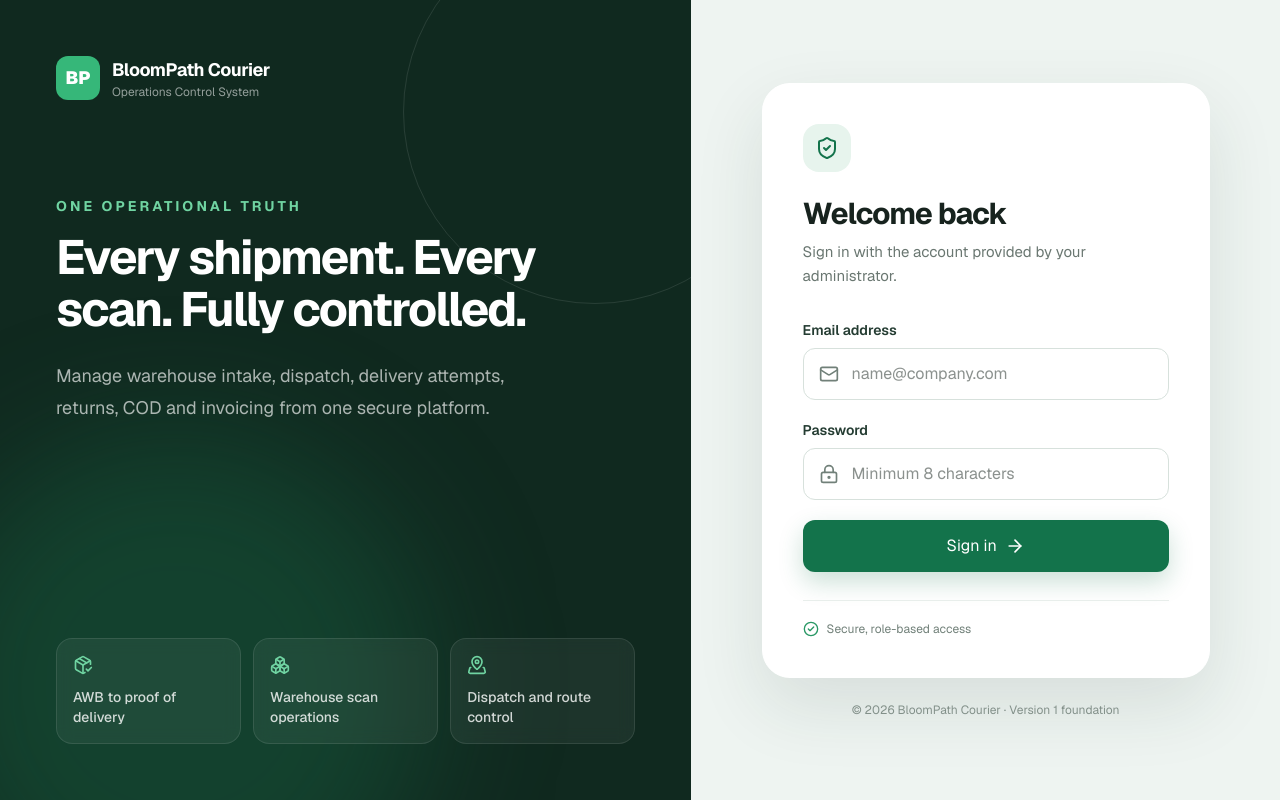
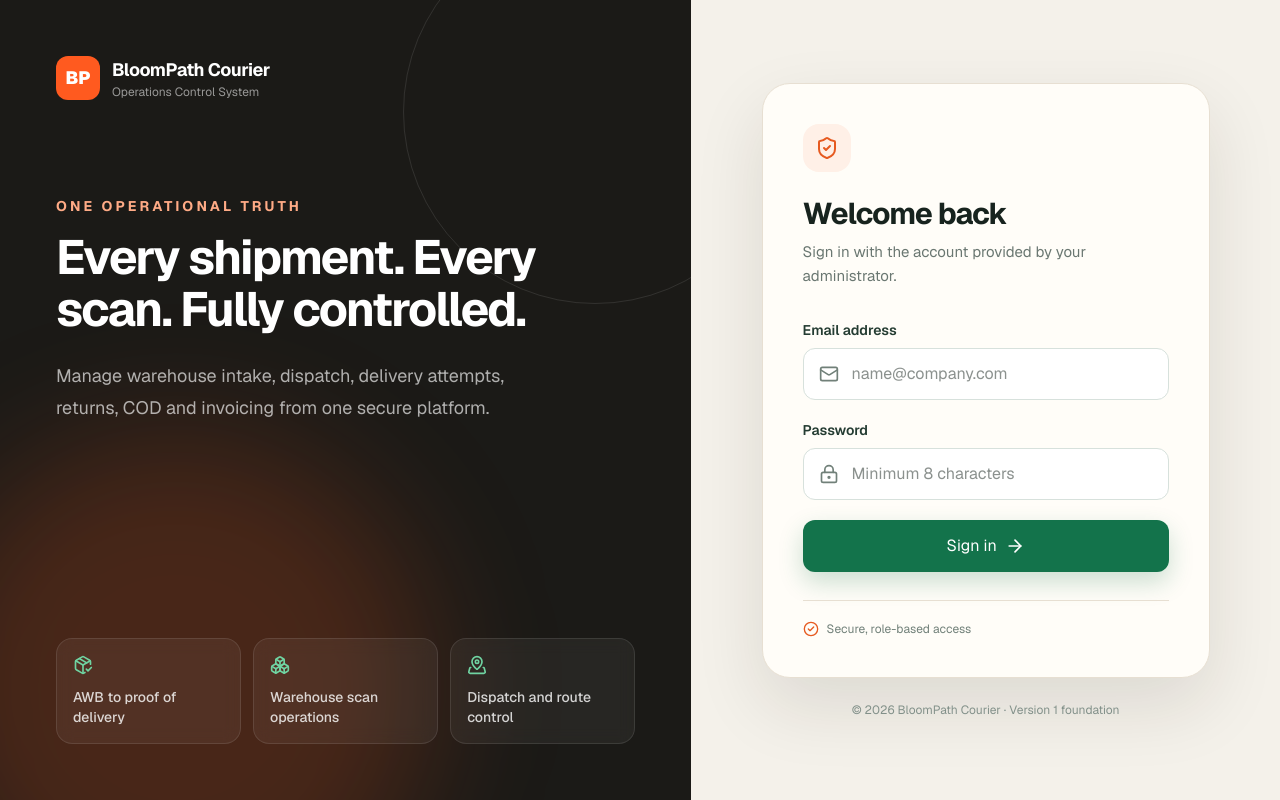
Before and after one commit to shahzad3378/bloompath-courier, a Next.js app: page /login in a window 1280 px wide. Built offline with nearby package versions, Linux system fonts and the light colour scheme; no server answers.

Commit message:
Redesign BloomPath Courier login with charcoal orange and cream visual language

```diff
--- a/src/app/login/page.tsx
+++ b/src/app/login/page.tsx
@@ -18,17 +18,17 @@ export default async function LoginPage({ searchParams }: { searchParams: Promis
   const portalName = isFastDrop ? "Shipper Portal" : "Operations Control System";
 
   return (
-    <main className={`grid min-h-screen lg:grid-cols-[1.08fr_0.92fr] ${isFastDrop ? "bg-white" : "bg-[#eef4f1]"}`}>
-      <section className={`relative hidden overflow-hidden p-14 lg:flex lg:flex-col lg:justify-between ${isFastDrop ? "border-r border-[#dce4ef] bg-white text-[#17231e]" : "bg-[#10291f] text-white"}`}>
+    <main className={`grid min-h-screen lg:grid-cols-[1.08fr_0.92fr] ${isFastDrop ? "bg-white" : "bg-[#f4f1ea]"}`}>
+      <section className={`relative hidden overflow-hidden p-14 lg:flex lg:flex-col lg:justify-between ${isFastDrop ? "border-r border-[#dce4ef] bg-white text-[#17231e]" : "bg-[#1b1a17] text-white"}`}>
         <div className={`absolute -right-24 -top-20 size-96 rounded-full border ${isFastDrop ? "border-[#174ea6]/10" : "border-white/10"}`} />
-        <div className={`absolute -bottom-36 -left-20 size-[32rem] rounded-full blur-3xl ${isFastDrop ? "bg-[#174ea6]/[0.06]" : "bg-[#1a6f4c]/35"}`} />
+        <div className={`absolute -bottom-36 -left-20 size-[32rem] rounded-full blur-3xl ${isFastDrop ? "bg-[#174ea6]/[0.06]" : "bg-[#ff5a1f]/20"}`} />
         <div className="relative z-10">
           <div className="flex items-center gap-3">
-            <div className={`grid size-11 place-items-center rounded-xl text-lg font-black text-white ${isFastDrop ? "bg-[#1f4e78]" : "bg-[#36b779]"}`}>{isFastDrop ? "FD" : "BP"}</div>
+            <div className={`grid size-11 place-items-center rounded-xl text-lg font-black text-white ${isFastDrop ? "bg-[#1f4e78]" : "bg-[#ff5a1f]"}`}>{isFastDrop ? "FD" : "BP"}</div>
             <div><p className="text-lg font-bold tracking-tight">{brandName}</p><p className={`text-xs ${isFastDrop ? "text-[#68778b]" : "text-white/55"}`}>{portalName}</p></div>
           </div>
           <div className="mt-24 max-w-xl">
-            <p className={`mb-4 text-sm font-bold uppercase tracking-[0.22em] ${isFastDrop ? "text-[#d62828]" : "text-[#70d4a2]"}`}>{isFastDrop ? "Fast Drop shipper access" : "One operational truth"}</p>
+            <p className={`mb-4 text-sm font-bold uppercase tracking-[0.22em] ${isFastDrop ? "text-[#d62828]" : "text-[#ffab86]"}`}>{isFastDrop ? "Fast Drop shipper access" : "One operational truth"}</p>
             <h1 className="text-5xl font-bold leading-[1.08] tracking-[-0.04em]">{isFastDrop ? "Manage your Fast Drop shipments." : "Every shipment. Every scan. Fully controlled."}</h1>
             <p className={`mt-6 max-w-lg text-lg leading-8 ${isFastDrop ? "text-[#5d6b7b]" : "text-white/65"}`}>{isFastDrop ? "Sign in to book shipments and follow delivery updates through your Fast Drop shipper account." : "Manage warehouse intake, dispatch, delivery attempts, returns, COD and invoicing from one secure platform."}</p>
           </div>
@@ -43,11 +43,11 @@ export default async function LoginPage({ searchParams }: { searchParams: Promis
       <section className="flex items-center justify-center px-5 py-10 sm:px-10">
         <div className="fade-up w-full max-w-md">
           <div className="mb-10 flex items-center gap-3 lg:hidden">
-            <div className={`grid size-10 place-items-center rounded-xl font-black text-white ${isFastDrop ? "bg-[#1f4e78]" : "bg-[#13734b]"}`}>{isFastDrop ? "FD" : "BP"}</div>
+            <div className={`grid size-10 place-items-center rounded-xl font-black text-white ${isFastDrop ? "bg-[#1f4e78]" : "bg-[#ff5a1f]"}`}>{isFastDrop ? "FD" : "BP"}</div>
             <div><p className="font-bold">{brandName}</p><p className="text-xs text-[#718079]">{portalName}</p></div>
           </div>
-          <div className="rounded-[28px] border border-white bg-white p-7 shadow-[0_28px_70px_rgba(25,55,42,0.11)] sm:p-10">
-            <div className={`flex size-12 items-center justify-center rounded-2xl ${isFastDrop ? "bg-[#edf4ff] text-[#174ea6]" : "bg-[#e7f4ed] text-[#13734b]"}`}><ShieldCheck className="size-6" /></div>
+          <div className="rounded-[28px] border border-[#e7dfd2] bg-[#fffdf8] p-7 shadow-[0_28px_70px_rgba(40,30,15,0.11)] sm:p-10">
+            <div className={`flex size-12 items-center justify-center rounded-2xl ${isFastDrop ? "bg-[#edf4ff] text-[#174ea6]" : "bg-[#fff0e7] text-[#e65a20]"}`}><ShieldCheck className="size-6" /></div>
             <h2 className="mt-6 text-3xl font-bold tracking-[-0.035em] text-[#17231e]">Welcome back</h2>
             <p className="mt-2 text-[15px] leading-6 text-[#6a7771]">{isFastDrop ? "Sign in with the shipper account provided by Fast Drop." : "Sign in with the account provided by your administrator."}</p>
 
@@ -59,7 +59,7 @@ export default async function LoginPage({ searchParams }: { searchParams: Promis
             ) : null}
 
             <LoginForm brand={isFastDrop ? "fastdrop" : undefined} />
-            <div className="mt-7 flex items-center gap-2 border-t border-[#e8eeeb] pt-5 text-xs text-[#718079]"><CheckCircle2 className="size-4 text-[#299865]" /> Secure, role-based access</div>
+            <div className="mt-7 flex items-center gap-2 border-t border-[#e7dfd2] pt-5 text-xs text-[#718079]"><CheckCircle2 className="size-4 text-[#e65a20]" /> Secure, role-based access</div>
           </div>
           <p className="mt-6 text-center text-xs text-[#829089]">© 2026 {brandName}{isFastDrop ? " · Secure shipper portal" : " · Version 1 foundation"}</p>
         </div>
```
